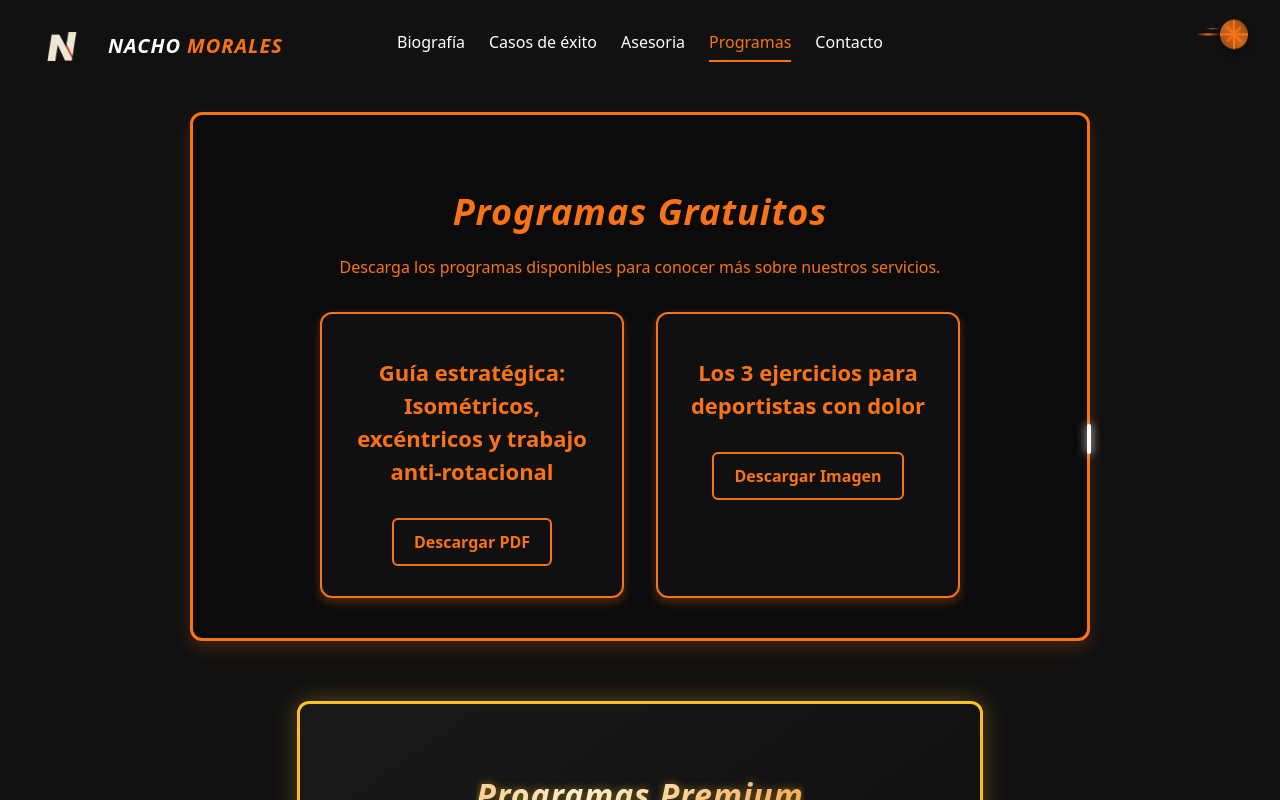
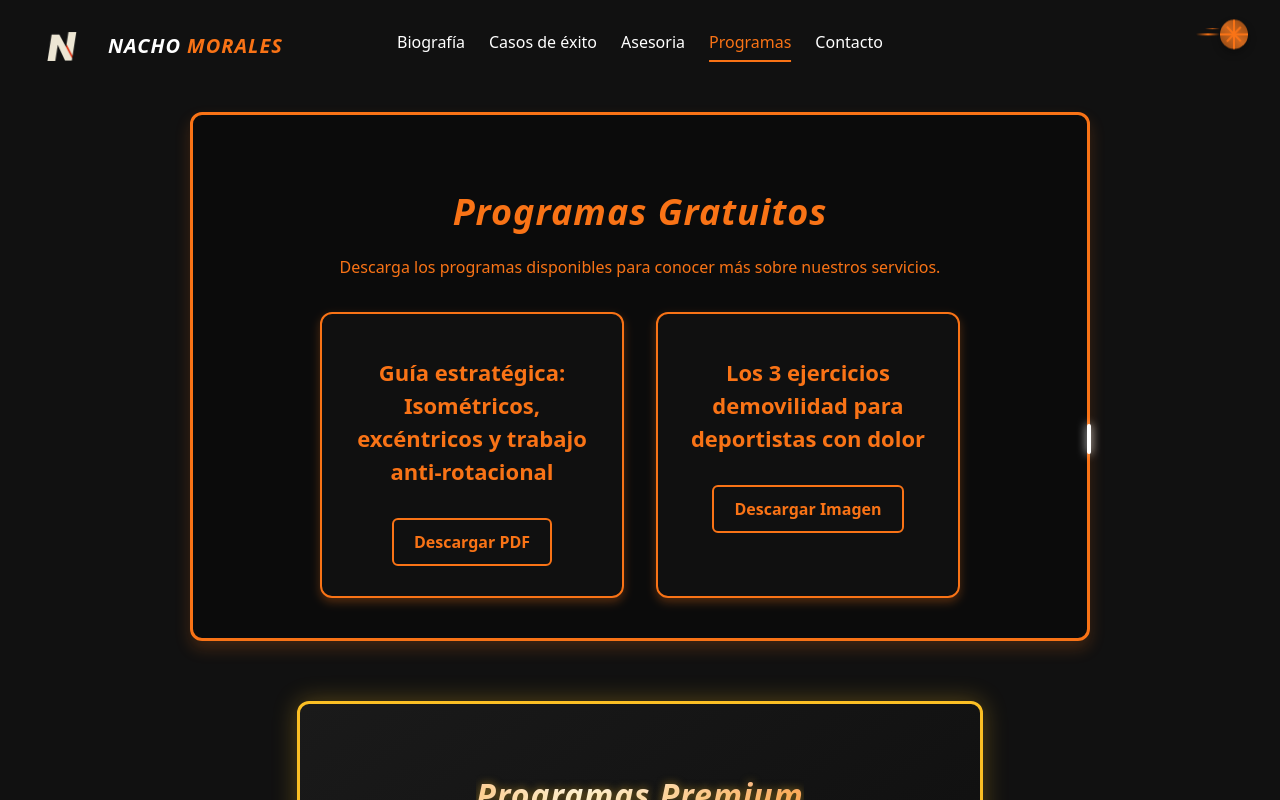
Before and after one commit to PabloMelzi/nacho-morales-web, a React (Vite) app: page / in a window 1280 px wide. Both pictures are taken after a click on the link "Programas". Shown: the top 800 px of the page. Built offline with nearby package versions, Linux system fonts and the light colour scheme.

Commit message:
New name in a plan

```diff
--- a/src/components/Plans.jsx
+++ b/src/components/Plans.jsx
@@ -58,7 +58,7 @@ const Plans = () => {
             </div>
 
             <div className={styles.pdfItem}>
-              <h3 className={styles.subtitle}>Los 3 ejercicios para deportistas con dolor</h3>
+              <h3 className={styles.subtitle}>Los 3 ejercicios demovilidad para deportistas con dolor</h3>
               <div className={styles.buttons}>
                 <a
                   href="png/RESET Ejercicios Movilidad (1).png"
```
